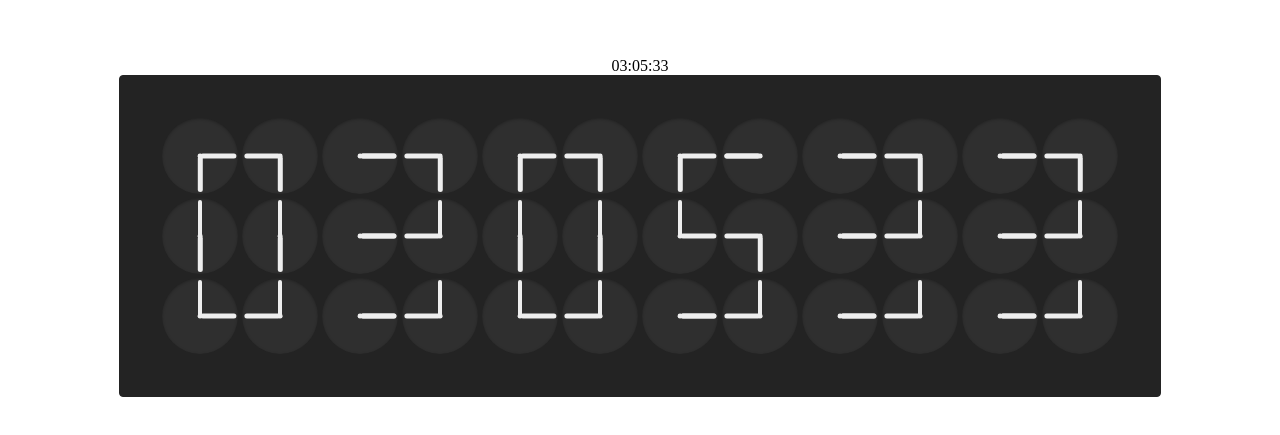
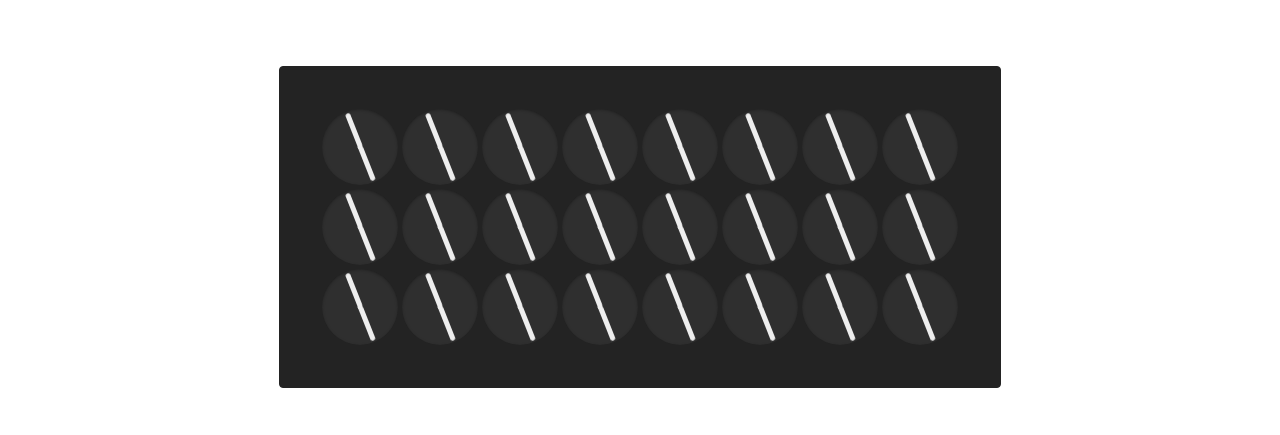
Before and after one commit to arunkumarun/clock-hive, a Vue app: page / in a window 1280 px wide. Shown: the part 173-608 px from the top of the page. Built offline with nearby package versions, Linux system fonts and the light colour scheme.

Commit message:
Added random animation between minute change

```diff
--- a/src/components/Clock.vue
+++ b/src/components/Clock.vue
@@ -15,19 +15,23 @@
   hour?: number;
   minute?: number;
   duration?: number;
+  shouldMod?: boolean;
 }>(), {
   hour: 0,
   minute: 0,
   duration: 2,
+  shouldMod: true,
 });
 
 const hourAngle = computed(() => {
-  const angle = (props.hour % 12) * (360 / 12);
+  const h = props.shouldMod ? (props.hour % 12) : props.hour;
+  const angle = h * (360 / 12);
   return `${angle}deg`;
 });
 
 const minuteAngle = computed(() => {
-  const angle = (props.minute % 60) * (360 / 60);
+  const m = props.shouldMod ? (props.minute % 60) : props.minute;
+  const angle = m * (360 / 60);
   return `${angle}deg`;
 });
 
@@ -78,7 +82,7 @@
   transform: rotate(0deg);
   transform-origin: bottom;
   width: var(--_aw);
-  transition: transform var(--_tdur) ease-in-out;
+  transition: transform var(--_tdur) linear;
 }
 
 .minutes {
--- a/src/components/ClockHive.vue
+++ b/src/components/ClockHive.vue
@@ -1,5 +1,5 @@
 <template>
-  {{currentDate.toTimeString().slice(0, 8)}}
+<!--  {{currentDate.toTimeString().slice(0, 8)}}-->
   <div class="clock-hive">
     <div v-for="digit in digits">
       <Digit :digit-matrix="digitMatrix" :digit="digit.digit" :duration="digit.duration"/>
@@ -30,13 +30,55 @@
 
 const digits = computed<Array<{digit: DigitKey, duration: number}>>(() => {
   const date = currentDate.value.toTimeString().slice(0, 8);
+  const seconds = currentDate.value.getSeconds();
+  if (seconds > 5 && seconds <= 20) {
+    return [
+      {digit: "neutral1", duration: 15},
+      {digit: "neutral1", duration: 15},
+      {digit: "neutral1", duration: 15},
+      {digit: "neutral1", duration: 15},
+    ];
+  }
+  if (seconds > 20 && seconds <= 30) {
+    return [
+      {digit: "neutral2", duration: 10},
+      {digit: "neutral2", duration: 10},
+      {digit: "neutral2", duration: 10},
+      {digit: "neutral2", duration: 10},
+    ];
+  }
+  if (seconds > 30 && seconds <= 40) {
+    return [
+      {digit: "neutral3", duration: 10},
+      {digit: "neutral3", duration: 10},
+      {digit: "neutral3", duration: 10},
+      {digit: "neutral3", duration: 10},
+    ];
+  }
+  if (seconds > 40 && seconds <= 50) {
+    return [
+      {digit: "neutral4", duration: 10},
+      {digit: "neutral4", duration: 10},
+      {digit: "neutral4", duration: 10},
+      {digit: "neutral4", duration: 10},
+    ];
+  }
+  if (seconds > 50 && seconds <= 60) {
+    return [
+      {digit: "neutral1", duration: 10},
+      {digit: "neutral1", duration: 10},
+      {digit: "neutral1", duration: 10},
+      {digit: "neutral1", duration: 10},
+    ];
+  }
+
   return [
     {digit: Number(date.charAt(0)) as DigitKey, duration: 2},
     {digit: Number(date.charAt(1)) as DigitKey, duration: 2},
     {digit: Number(date.charAt(3)) as DigitKey, duration: 2},
     {digit: Number(date.charAt(4)) as DigitKey, duration: 2},
-    {digit: Number(date.charAt(6)) as DigitKey, duration: 2},
-    {digit: Number(date.charAt(7)) as DigitKey, duration: 0.5},
+    /*{digit: Number(date.charAt(6)) as DigitKey, duration: 2},
+    {digit: Number(date.charAt(7)) as DigitKey, duration: 0.5},*/
   ];
 });
 
--- a/src/components/Digit.vue
+++ b/src/components/Digit.vue
@@ -2,7 +2,7 @@
   <div class="digit">
     <template v-for="(row, rowIndex) in digitClockHandMatrix">
       <div v-for="(clockHand, index) in row" :key="`${rowIndex}-${index}`">
-        <Clock :hour="clockHand.hour" :minute="clockHand.minute" :duration="duration"/>
+        <Clock :hour="clockHand.hour" :minute="clockHand.minute" :should-mod="clockHand.shouldMod" :duration="duration"/>
       </div>
     </template>
   </div>
@@ -27,8 +27,8 @@
 <style scoped>
 
 .digit {
-  --_digit-row: 3;
-  --_digit-col: 2;
+  --_digit-row: v-bind(digitMatrix[0], 3);
+  --_digit-col: v-bind(digitMatrix[1], 2);
   display: grid;
   grid-template-columns: repeat(var(--_digit-col), minmax(0, 1fr));
   grid-template-rows: repeat(var(--_digit-row), minmax(0, 1fr));
--- a/src/util/digits/Digit3x2.ts
+++ b/src/util/digits/Digit3x2.ts
@@ -1,6 +1,10 @@
 import type {ClockHand, DigitClockHand} from "./DigitUtil.ts";
 
 export const noneHand: ClockHand = {hour: 7.5, minute: 37.5};
+export const neutralHand1: ClockHand = {hour: 7.5, minute: 7.5};
+export const neutralHand2: ClockHand = {hour: 10.5, minute: 22.5};
+export const neutralHand3: ClockHand = {hour: 13.5, minute: 37.5, shouldMod: false};
+export const neutralHand4: ClockHand = {hour: 16.5, minute: 52.5, shouldMod: false};
 
 export const digit3x2: DigitClockHand = {
   0: [
@@ -53,4 +57,24 @@
     [{hour: 12, minute: 15}, {hour: 12, minute: 30}],
     [{hour: 3, minute: 15}, {hour: 9, minute: 0}],
   ],
+  neutral1: [
+    [neutralHand1, neutralHand1],
+    [neutralHand1, neutralHand1],
+    [neutralHand1, neutralHand1],
+  ],
+  neutral2: [
+    [neutralHand2, neutralHand2],
+    [neutralHand2, neutralHand2],
+    [neutralHand2, neutralHand2],
+  ],
+  neutral3: [
+    [neutralHand3, neutralHand3],
+    [neutralHand3, neutralHand3],
+    [neutralHand3, neutralHand3],
+  ],
+  neutral4: [
+    [neutralHand4, neutralHand4],
+    [neutralHand4, neutralHand4],
+    [neutralHand4, neutralHand4],
+  ],
 }
--- a/src/util/digits/DigitUtil.ts
+++ b/src/util/digits/DigitUtil.ts
@@ -3,6 +3,7 @@
 export interface ClockHand {
   hour: number;
   minute: number;
+  shouldMod?: boolean;
 }
 
 export interface DigitClockHand {
@@ -16,6 +17,10 @@
   7: ClockHand[][];
   8: ClockHand[][];
   9: ClockHand[][];
+  "neutral1": ClockHand[][];
+  "neutral2": ClockHand[][];
+  "neutral3": ClockHand[][];
+  "neutral4": ClockHand[][];
 }
 
 export type DigitKey = keyof DigitClockHand;
```
